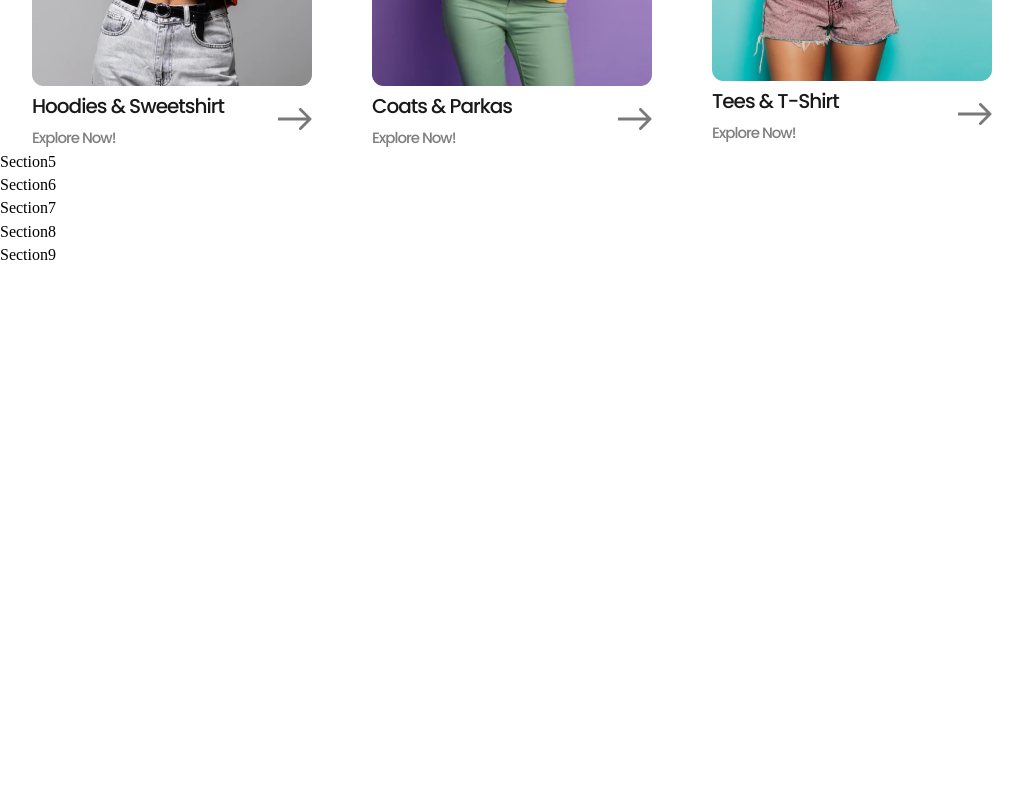
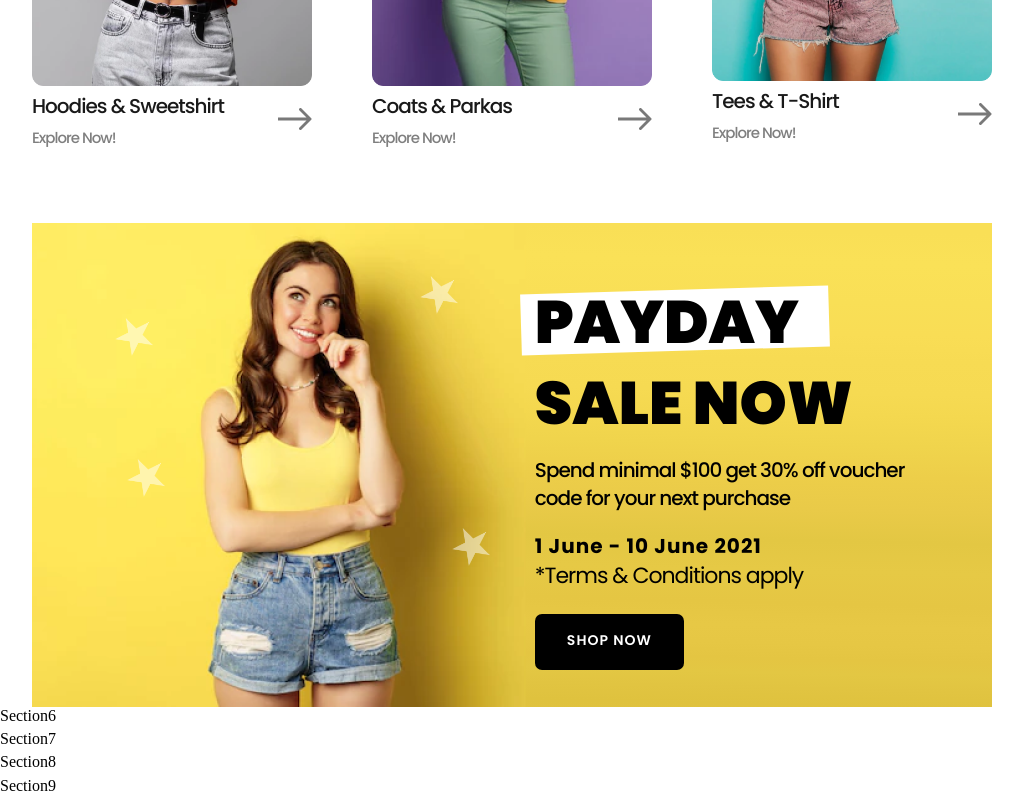
Before and after one commit to taxidrivermeow/HW_Fashion, a plain HTML site: page index.html in a window 1024 px wide. Shown: the part 1276-2076 px from the top of the page. Before the commit the page ends 1546 px from the top, so only its background shows below. Drawn offline with Linux system fonts and the light colour scheme.

Commit message:
Section5 done

```diff
--- a/css/style.css
+++ b/css/style.css
@@ -341,6 +341,124 @@ body>div{
     color: #7F7F7F;
 }
 
+/* Section 5 */
+
+.section5 .container{
+    background: linear-gradient(1.32deg, #E0C340 0.13%, #DFC23E 3.97%, #E1C441 7.2%, #E3C743 10.13%, #E4C542 12.98%, #E6C744 15.99%, #E7C845 19.52%, #E5C643 23.96%, #E6C945 30.43%, #E3C743 36.49%, #E9CA48 42.49%, #EDCE49 49.35%, #F0D44C 55.42%, #F4D84F 61.43%, #F6DA52 65.74%, #F7DB53 72.23%, #F9DD55 77.43%, #F9DF56 83.84%, #FAE157 91.52%, #F9DF56 97.87%);
+    display: flex;
+    flex-direction: row;
+    height: 605px;
+    margin-top: 100px;
+}
+
+.section5 .image{
+    flex: 11;
+    position: relative;
+}
+.section5 .image .star{
+    position: absolute;
+    width: 48px;
+}
+
+.section5 .image img:nth-child(1){
+    height: 605px;
+}
+
+.section5 .image img:nth-child(2){
+    top: 95px;
+    left: 83px;
+}
+
+.section5 .image img:nth-child(3){
+    top: 53px;
+    right: 77px;
+}
+
+.section5 .image img:nth-child(4){
+    bottom: 141px;
+    right: 45px;
+}
+
+.section5 .image img:nth-child(5){
+    bottom: 235px;
+    left: 117px;
+}
+
+.section5 .text{
+    flex: 10;
+}
+
+.section5 .main-text{
+    font-family: 'Poppins', sans-serif;
+    font-size: 70px;
+    font-weight: 900;
+    line-height: 85px;
+    margin-top: 87px;
+}
+
+.section5 .payday-container{
+    position: relative;
+    height: 81px;
+}
+
+.section5 .payday{
+    position: absolute;
+    z-index: 10;
+}
+
+.section5 .payday-background{
+    position: absolute;
+    height: 81px;
+    width: 338px;
+    background-color: white;
+    transform: matrix(1, -0.03, 0.03, 1, 0, 0);
+    left: -14px;
+}
+
+.section5 .secondary-text{
+    font-family: 'Poppins', sans-serif;
+    font-size: 22px;
+    font-weight: 500;
+    line-height: 32px;
+    letter-spacing: -1px;
+    width: 402px;
+    margin-top: 25px;
+}
+
+.section5 .dates{
+    font-family: 'Poppins', sans-serif;
+    font-size: 22px;
+    font-weight: 700;
+    line-height: 32px;
+    letter-spacing: 1px;
+    margin-top: 20px;
+}
+
+.section5 .terms{
+    font-family: 'Poppins', sans-serif;
+    font-size: 22px;
+    font-weight: 400;
+    line-height: 32px;
+    letter-spacing: -1px;
+}
+
+.section5 .shop-now{
+    margin-top: 35px;
+}
+
+.section5 .text a{
+    text-decoration: none;
+    color: white;
+    font-family: 'Poppins', sans-serif;
+    font-size: 17px;
+    font-weight: 600;
+    line-height: 26px;
+    letter-spacing: 1px;
+    background-color: black;
+    padding: 16px 32px 20px 32px;
+    border-radius: 7px;
+}
+
 @media (min-width: 960px) and (max-width: 1200px) {
     .wrapper{
         width: 960px;
@@ -368,6 +486,51 @@ body>div{
 
     .section4 .title{
         height: 80px;
+    }
+
+    /* Section 5 */
+
+    .section5 .container{
+        height: 484px;
+        margin-top: 70px;
+    }
+
+    .section5 .image img:nth-child(1){
+        height: 484px;
+    }
+
+    .section5 .image .star{
+        width: 38px;
+    }
+
+    .section5 .image img:nth-child(5){
+        bottom: 210px;
+        left: 95px;
+    }
+
+    .section5 .main-text{
+        font-size: 60px;
+        font-weight: 900;
+        line-height: 65px;
+        margin-top: 67px;
+    }
+
+    .section5 .payday-background{
+        height: 61px;
+        width: 308px;
+        transform: matrix(1, -0.03, 0.03, 1, 0, 0);
+        left: -14px;
+    }
+
+    .section5 .secondary-text,
+    .section5 .dates{
+        font-size: 20px;
+        line-height: 28px;
+        margin-top: 20px;
+    }
+
+    .section5 .text a{
+        font-size: 14px;
     }
 }
 
@@ -470,4 +633,18 @@ body>div{
     .section4 .item .arrow{
         display: none;
     }
+
+    /* Section 5 */
+
+    .section5 .container{
+        margin-top: 40px;
+    }
+
+    .section5 .image{
+        display: none;
+    }
+
+    .section5 .text{
+        padding: 0 50px;
+    }
 }
--- a/index.html
+++ b/index.html
@@ -126,8 +126,33 @@
 			</div>
 		</div>
 	</div>
-	<div class="section5">Section5
-		<div class="wrapper"></div>
+	<div class="section5">
+		<div class="wrapper">
+			<div class="container">
+				<div class="image">
+					<img src="./images/woman-2.png" alt="Woman">
+					<img class="star" src="./images/Star-2.png" alt="Star">
+					<img class="star" src="./images/Star-2.png" alt="Star">
+					<img class="star" src="./images/Star-2.png" alt="Star">
+					<img class="star" src="./images/Star-2.png" alt="Star">
+				</div>
+				<div class="text">
+					<div class="main-text">
+						<div class="payday-container">
+							<div class="payday">PAYDAY</div>
+							<div class="payday-background"></div>
+						</div>
+						<div class="sale-now">SALE NOW</div>
+					</div>
+					<div class="secondary-text">Spend minimal $100 get 30% off voucher code for your next purchase</div>
+					<div class="dates">1 June - 10 June 2021</div>
+					<div class="terms">*Terms & Conditions apply</div>
+					<div class="shop-now">
+						<a href="#">SHOP NOW</a>
+					</div>
+				</div>
+			</div>
+		</div>
 	</div>
 	<div class="section6">Section6
 		<div class="wrapper"></div>
```
Also changed, not shown: css/section.css (deleted, +0 -114 lines), section.html (+1 -28 lines), images/Star-2.png (added), images/woman-2.png (added).
